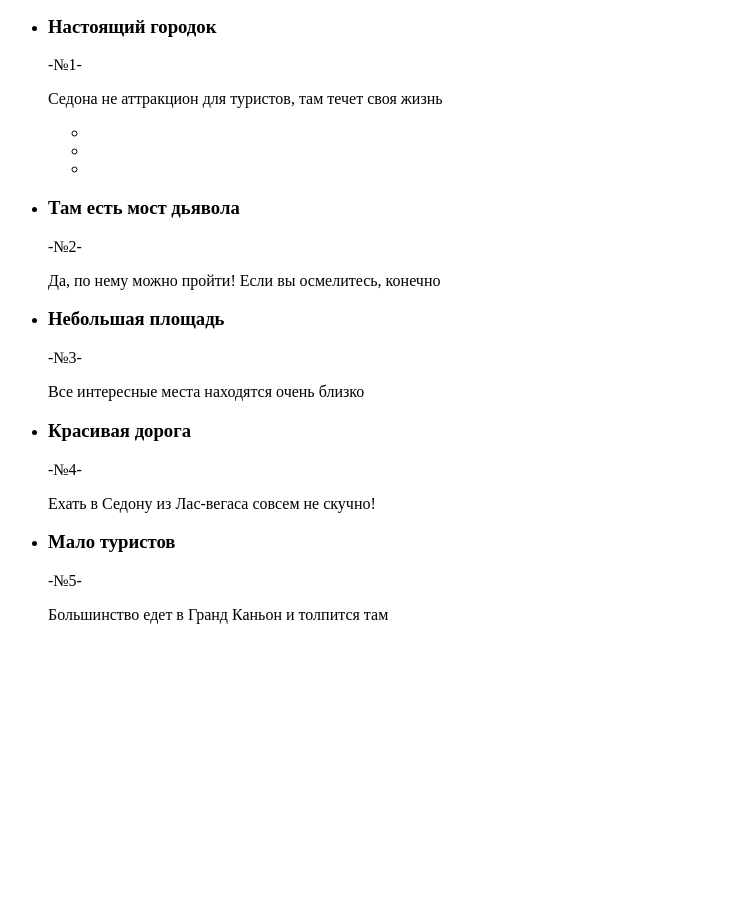
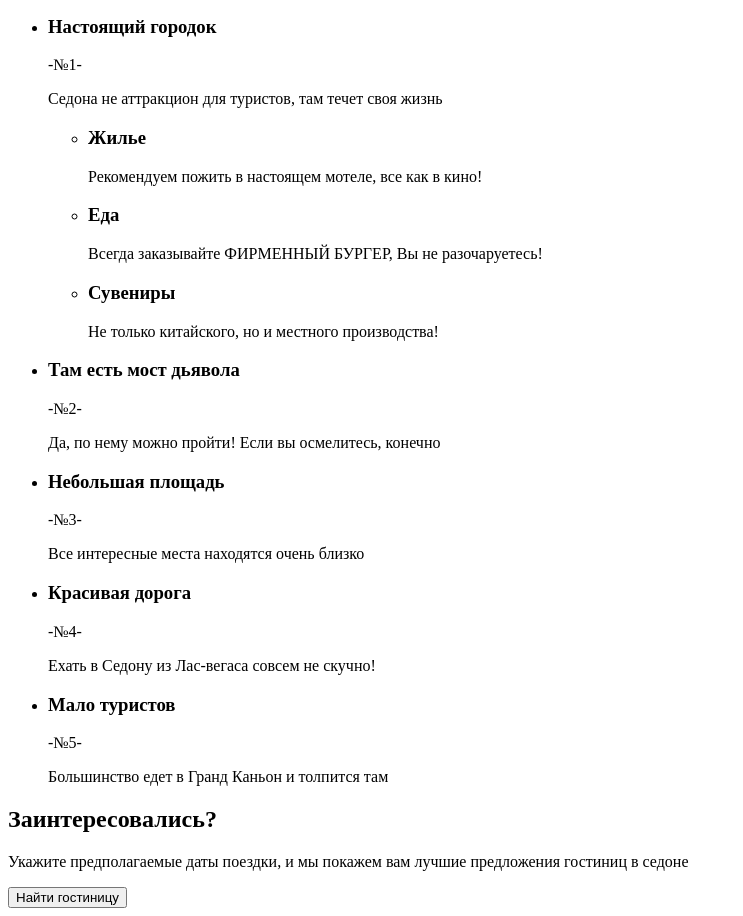
Before and after one commit to htmlacademy-adaptive/2113793-sedona-26, a website: page source/index.html in a window 1280 px wide. Shown: the part 283-1199 px from the top of the page, without its empty margins (0-743 px from the left). Before the commit the page ends 923 px from the top, so only its background shows below. Drawn offline with Linux system fonts and the light colour scheme.

Commit message:
Добавлено два раздела

```diff
--- a/source/index.html
+++ b/source/index.html
@@ -52,9 +52,18 @@
             <p class="item__number">-№1-</p>
             <p class="item__description">Седона не аттракцион для туристов, там течет своя жизнь</p>
             <ul class="reasons-subtitles">
-              <li class="subtitles__item"></li>
-              <li class="subtitles__item"></li>
-              <li class="subtitles__item"></li>
+              <li class="subtitles-item">
+                <h3 class="subtitles-item__header">Жилье</h3>
+                <p class="subtitles-item__description">Рекомендуем пожить в настоящем мотеле, все как в кино!</p>
+              </li>
+              <li class="subtitles-item">
+                <h3 class="subtitles-item__header">Еда</h3>
+                <p class="subtitles-item__description">Всегда заказывайте ФИРМЕННЫЙ БУРГЕР, Вы не разочаруетесь!</p>
+              </li>
+              <li class="subtitles-item">
+                <h3 class="subtitles-item__header">Сувениры</h3>
+                <p class="subtitles-item__description">Не только китайского, но и местного производства!</p>
+              </li>
             </ul>
           </li>
           <li class="reasons__item item">
@@ -79,12 +88,15 @@
           </li>
         </ul>
       </section>
-
+      <section class="interested">
+        <h2 class="interested__title">Заинтересовались?</h2>
+        <p class="interested__slogan">Укажите предполагаемые даты поездки, и мы покажем вам лучшие предложения гостиниц в седоне</p>
+        <button class="interested-button" type="button">Найти гостиницу</button>
+      </section>
+      <div class="map"></div>
     </main>
-
     <footer>
 
     </footer>
-
   </body>
 </html>
```
